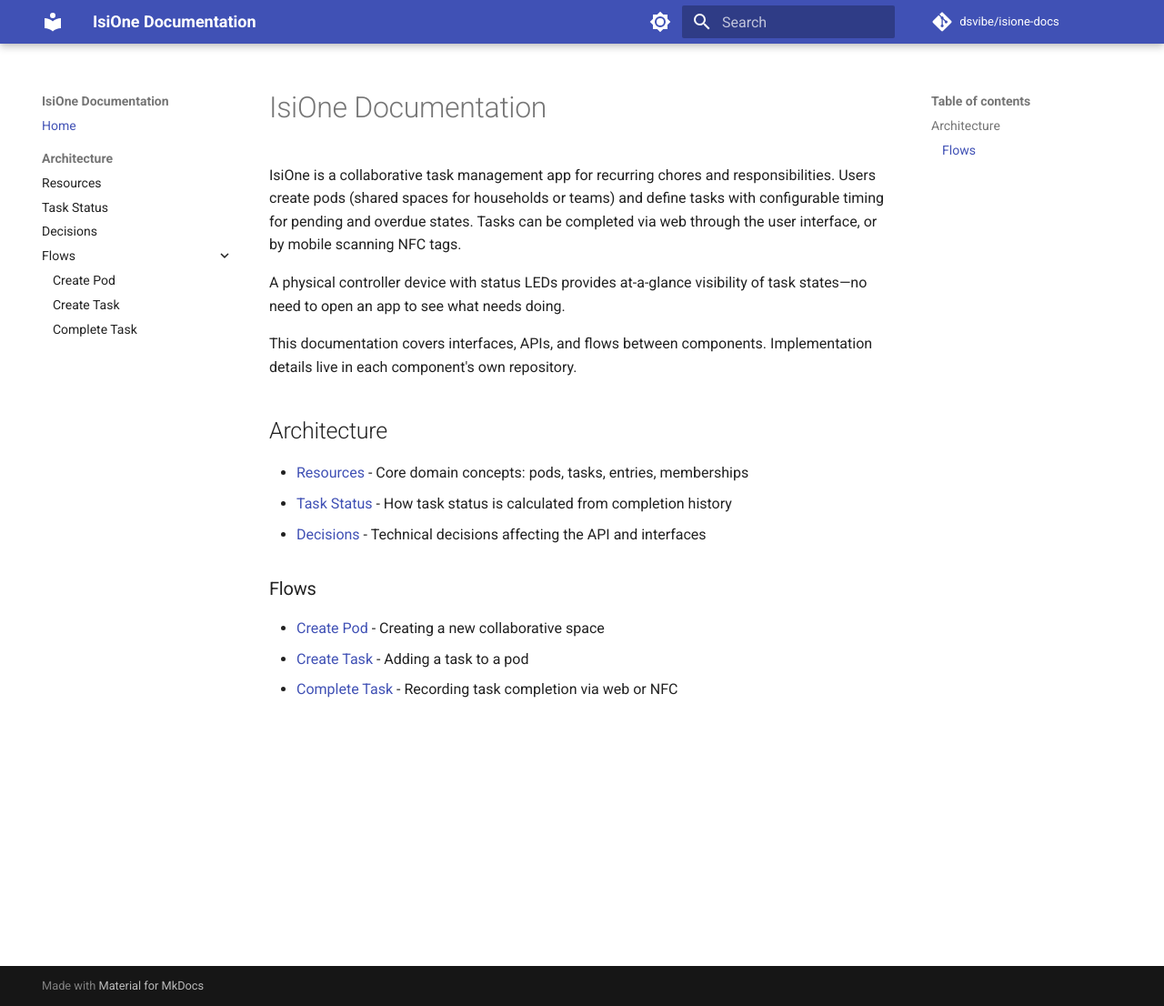
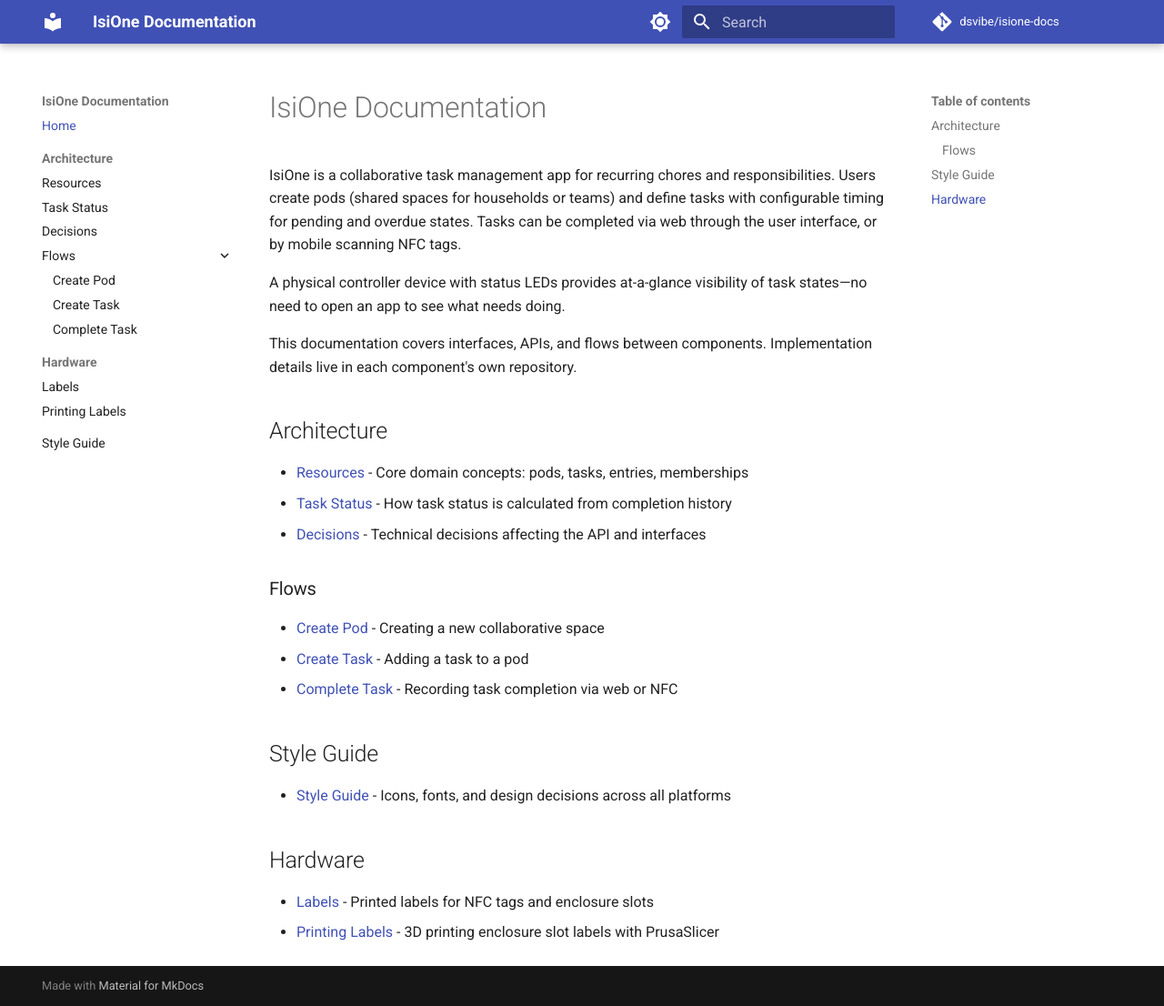
Before and after one commit to dsvibe/isione-docs, an MkDocs documentation site: the page built from docs/index.md, in a window 1280 px wide and 1106 px high. Shown: the whole window at 91% size. Built offline with MkDocs 1.6.1 and Material for MkDocs 9.7.7, drawn with Linux system fonts in a browser that asks for light colours; comment, search, counter and statistics services are not loaded.

Commit message:
Added hardware documentation for labels and printing
Documented the two label types (NFC tags and enclosure slots),
added printing guide with filament and print settings, and
linked to the new label STL generator tool.

Co-Authored-By: Claude <noreply@anthropic.com>

```diff
--- a/docs/index.md
+++ b/docs/index.md
@@ -17,3 +17,12 @@ This documentation covers interfaces, APIs, and flows between components. Implem
 - [Create Pod](architecture/flows/create-pod.md) - Creating a new collaborative space
 - [Create Task](architecture/flows/create-task.md) - Adding a task to a pod
 - [Complete Task](architecture/flows/complete-task.md) - Recording task completion via web or NFC
+
+## Style Guide
+
+- [Style Guide](style-guide.md) - Icons, fonts, and design decisions across all platforms
+
+## Hardware
+
+- [Labels](hardware/labels.md) - Printed labels for NFC tags and enclosure slots
+- [Printing Labels](hardware/printing-labels.md) - 3D printing enclosure slot labels with PrusaSlicer
--- a/mkdocs.yml
+++ b/mkdocs.yml
@@ -52,6 +52,10 @@ nav:
           - Create Pod: architecture/flows/create-pod.md
           - Create Task: architecture/flows/create-task.md
           - Complete Task: architecture/flows/complete-task.md
+  - Hardware:
+      - Labels: hardware/labels.md
+      - Printing Labels: hardware/printing-labels.md
+  - Style Guide: style-guide.md
 
 exclude_docs: |
   CLAUDE.md
```
Also changed, not shown: CLAUDE.md (+2 -0 lines), docs/hardware/labels.md (added, +27 -0 lines), docs/hardware/printing-labels.md (added, +32 -0 lines), docs/style-guide.md (added, +24 -0 lines).
